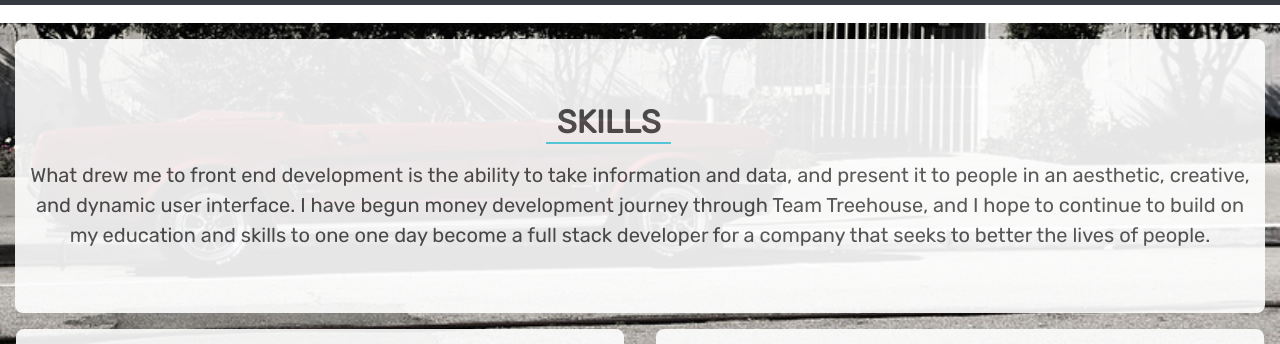
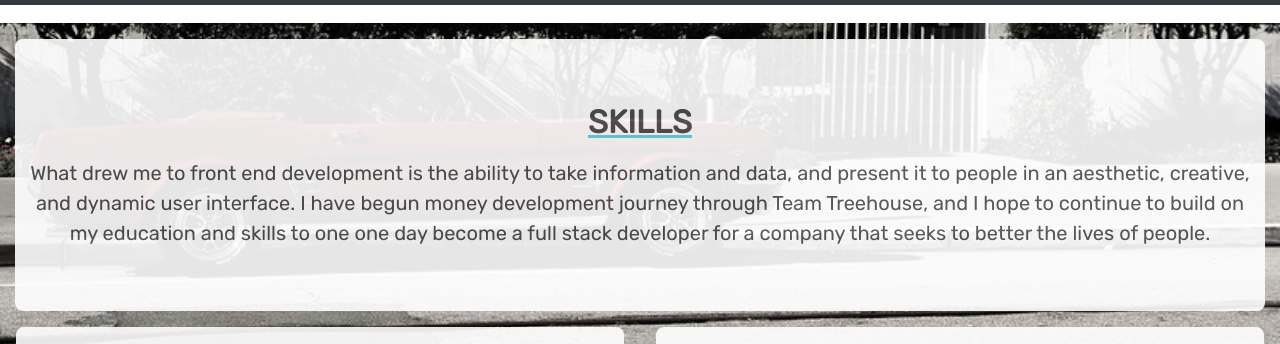
Before and after one commit to Stheven-Cabral/Stheven_Cabral_Professional_Portfolio, a plain HTML site: page index.html in a window 1280 px wide. Shown: the part 795-1139 px from the top of the page. Drawn offline with nearby package versions, Linux system fonts and the light colour scheme.

Commit message:
03252020

```diff
--- a/scss/components/_skills.scss
+++ b/scss/components/_skills.scss
@@ -6,13 +6,12 @@
 }
 
 .skills-section-header {
-    display: inline-block;
-    width: 125px;
-    margin-left: 42.5%;
-    margin-right: 42.5%;
     color: $dark-grey;
     font-weight: bolder;
-    border-bottom: 2px solid $cadet-blue;
+    -webkit-text-decoration-line: underline; /* Safari */
+    text-decoration-line: underline;
+    text-decoration-style: solid;
+    text-decoration-color: $cadet-blue;
 }
 
 .skills-intro {
```
Also changed, not shown: css/styles.css, 1 other file.
